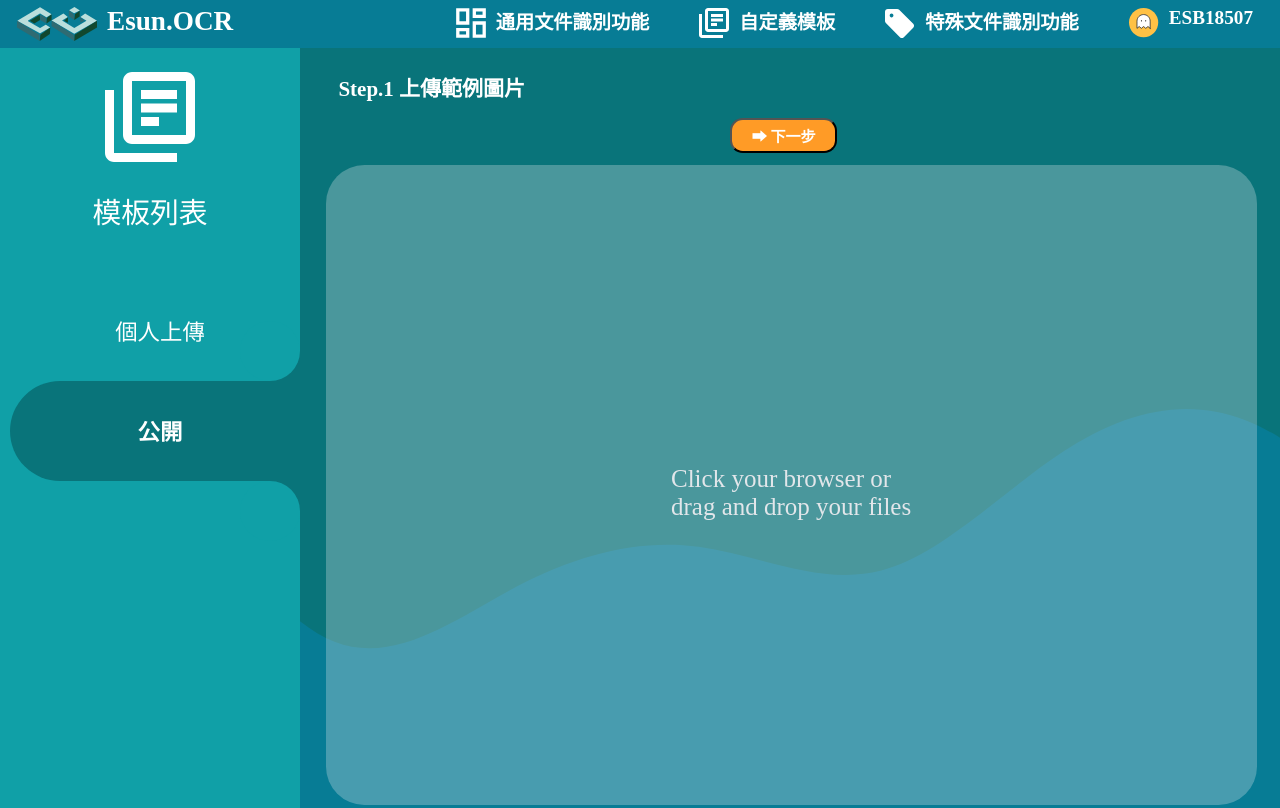
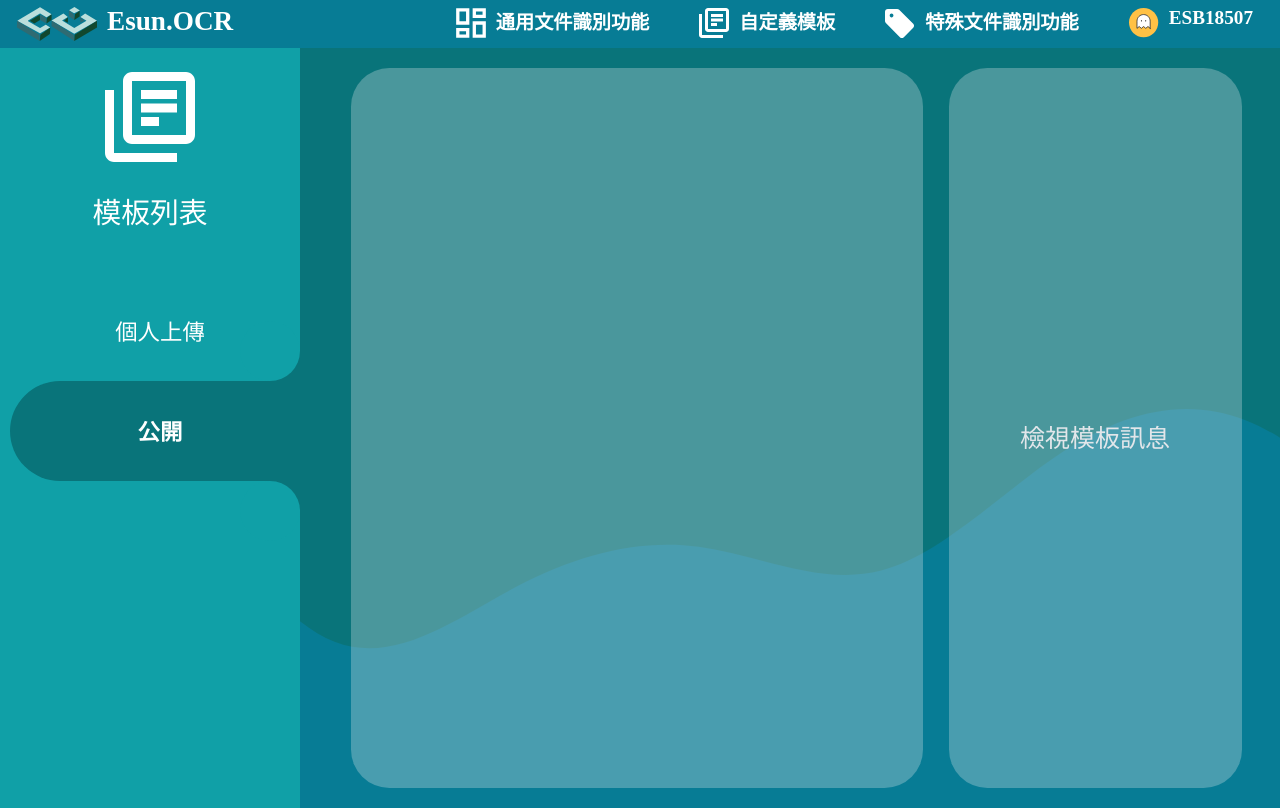
Before and after one commit to halloju/_ocr_web_service, a Vue app in the folder frontend/: page /template-list/public in a window 1280 px wide. Built offline with nearby package versions, Linux system fonts and the light colour scheme.

Commit message:
[feat] 調整模板列表

```diff
--- a/frontend/src/components/Sidebar.vue
+++ b/frontend/src/components/Sidebar.vue
@@ -32,15 +32,6 @@ export default {
     },
     data() {
     },
-    computed: {
-        isDisabled() {
-            if (parseInt(this.$route.name.slice(-1))!=='NaN') {
-                return !(item.order <= parseInt(this.$route.name.slice(-1)))
-            } else {
-                return
-            }
-        }
-    }
 }
 </script>
 
--- a/frontend/src/router/index.js
+++ b/frontend/src/router/index.js
@@ -8,8 +8,8 @@ import DefineStep3 from '@/views/DefineStep3.vue'
 import DefineStep4 from '@/views/DefineStep4.vue'
 import DefineStep5 from '@/views/DefineStep5.vue'
 import TemplateList from '@/views/TemplateList.vue'
-import TemplatePrivate from '@/views/TemplatePrivate.vue'
-import TemplatePublic from '@/views/TemplatePublic.vue'
+import TemplateList1 from '@/views/TemplateList1.vue'
+import TemplateList2 from '@/views/TemplateList2.vue'
 import TemplateOcr from '@/views/TemplateOcr.vue'
 import TemplateOcrUpload from '@/views/TemplateOcrUpload.vue'
 
@@ -74,13 +74,13 @@ const routes = [
     children:[
       {
         path: 'private',
-        name: 'TemplatePrivate',
-        component: TemplatePrivate,
+        name: 'TemplateList1',
+        component: TemplateList1,
       },
       {
         path: 'public',
-        name: 'TemplatePublic',
-        component: TemplatePublic,
+        name: 'TemplateList2',
+        component: TemplateList2,
       }
     ]
   },
--- /dev/null
+++ b/frontend/src/views/TemplateList2.vue
@@ -0,0 +1,30 @@
+<template>
+  <div class="contentWrapperFlex">
+  <div class="contentWrapper3 py-5 ">
+    <div class="my-content0">
+    </div>
+  </div>
+  <div class="contentWrapper4 py-5">
+    <div class="my-content3">
+      檢視模板訊息
+    </div>
+  </div>
+  </div>
+</template>
+
+<style scoped>
+@import '@/assets/css/content.css';
+</style>
+<script>
+export default {
+  name: 'DefineStep1',
+  data() {
+    return {
+
+    };
+  },
+  methods: {
+    }
+
+};
+</script>
--- a/frontend/src/views/TemplatePublic.vue
+++ /dev/null
@@ -1,84 +0,0 @@
-<template>
-  <div class="step">
-    Step.1 上傳範例圖片
-  </div>
-  <div class="buttons">
-    <button class="next-button">➡ 下一步</button>
-  </div>
-  <div class="contentWrapper py-5 px-4">
-    <div class="my-content">
-      Click your browser or <br>
-      drag and drop your files
-    </div>
-  </div>
-</template>
-
-<style scoped>
-.step {
-  margin-top: 3vh;
-  margin-left: 3vw;
-  color: white;
-  font-size: 21px;
-  font-weight: bold;
-}
-.buttons {
-  text-align: right;
-  margin-right: 1vw;
-}
-.buttons .next-button{
-  background-color: #FF9B26;
-  padding: 5px 20px;
-  border-radius: 1vw 1vw 1vw 1vw;
-  text-align: right;
-  color: white;
-  font-size: 15px;
-  font-weight: bold;
-}
-.contentWrapper{
-  display: block;
-  background-color: rgba(226, 230, 234, 0.3);
-  max-width: 95%;
-  height: 80vh;
-  margin-top: 1.5vh;
-  margin-bottom: 1.5vh;
-  margin-left: 2vw;
-  margin-right: 1vw;
-  border-radius: 3vw 3vw 3vw 3vw;
-}
-.bar {
-  margin-left: 25vw;
-  margin-bottom: 2vh;
-}
-.bar button {
-  background-color: black;
-  border-radius: 3vw 3vw 3vw 3vw;
-  border: 5px solid white;
-  font-weight: bold;
-  text-align: center;
-
-}
-.my-content {
-  width: 100%;
-  height: 70vh;
-  padding: 0 0 0 0;
-  color: #E2E6EA;
-  font-size: 25px;
-  display: flex;
-  justify-content: center;
-  align-items: center;
-
-}
-</style>
-<script>
-export default {
-  name: 'DefineStep1',
-  data() {
-    return {
-
-    };
-  },
-  methods: {
-    }
-
-};
-</script>
```
Also changed, not shown: frontend/src/views/TemplateList1.vue (renamed from frontend/src/views/TemplatePrivate.vue).
